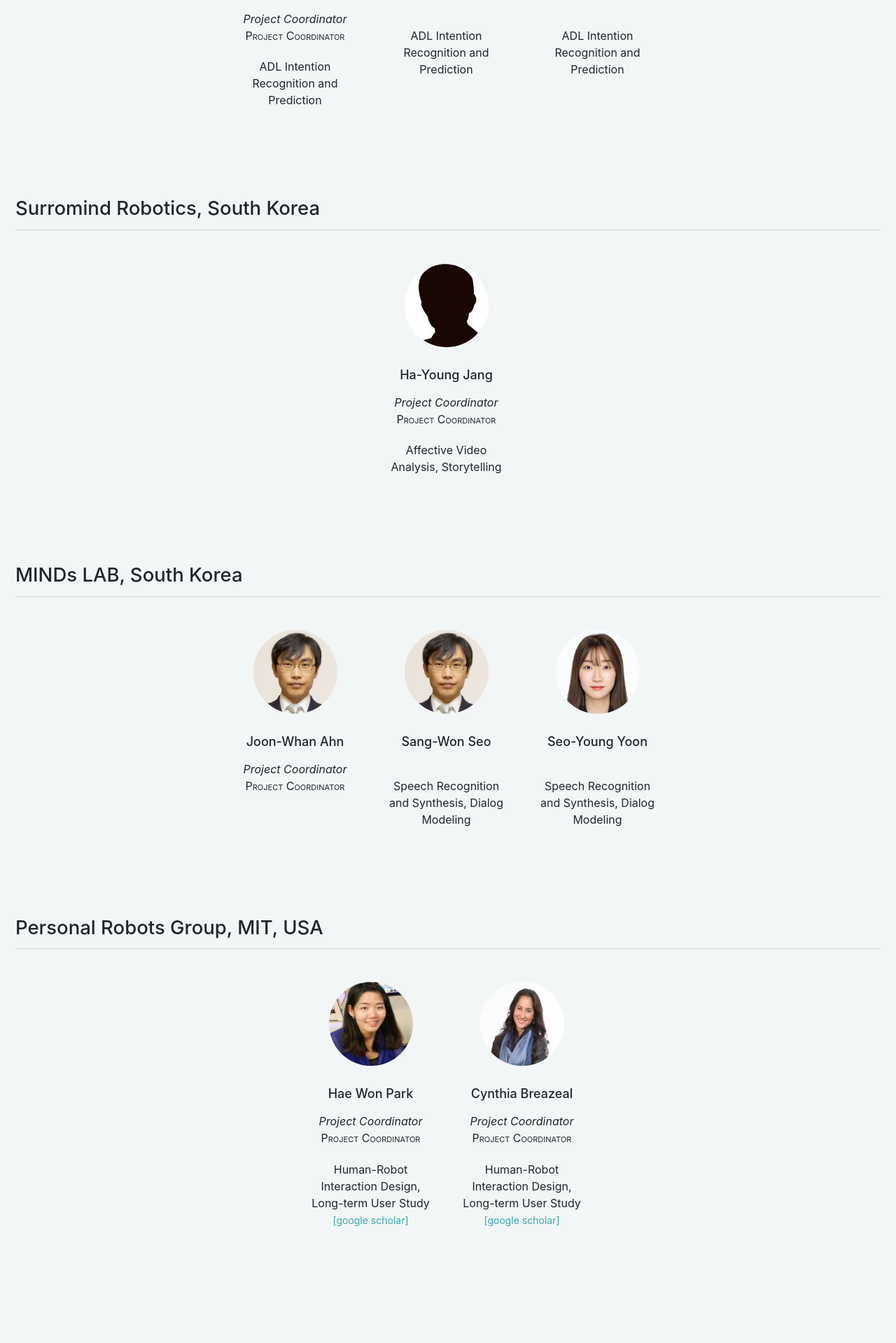
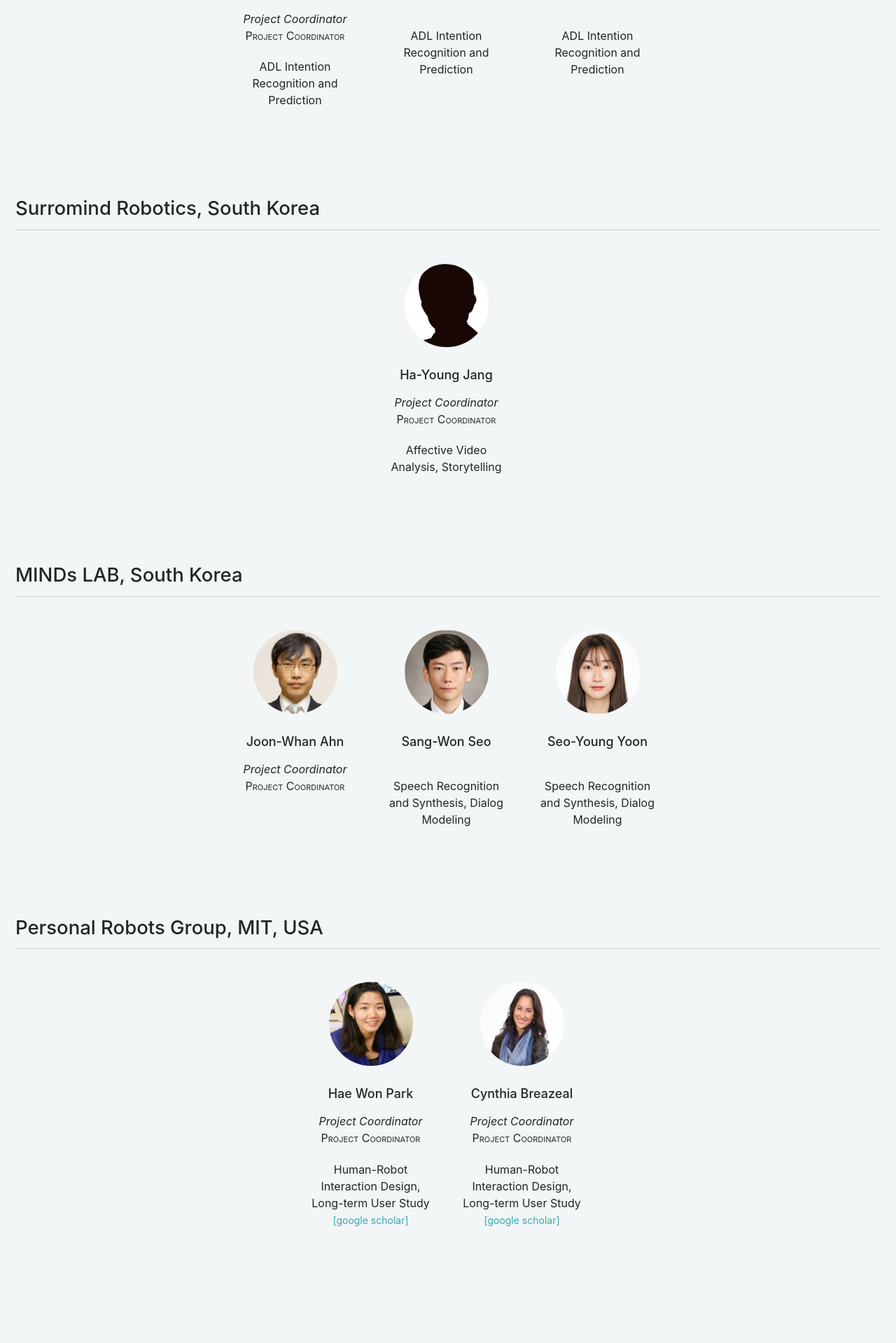
Before and after one commit to ai4robot/ai4robot.github.io, a Jekyll site: the page built from _pages/people.md, in a window 1280 px wide. Shown: the part 3993-5912 px from the top of the page at 70% size. Built offline with Jekyll 4.4.1, drawn with Linux system fonts in a browser that asks for light colours; cached includes are drawn as plain includes; nearby versions of some CDN libraries.

Commit message:
debugged a wrong profile picture link

```diff
--- a/_data/people.yml
+++ b/_data/people.yml
@@ -141,7 +141,7 @@
       - name: "Sang-Won Seo"
         position: ""
         research: "Speech Recognition and Synthesis, Dialog Modeling"
-        image : "/assets/hunwhanahn_mindslab.png"
+        image : "/assets/sangwonseo_mindslab.png"
       - name: "Seo-Young Yoon"
         position: ""
         research: "Speech Recognition and Synthesis, Dialog Modeling"
```
